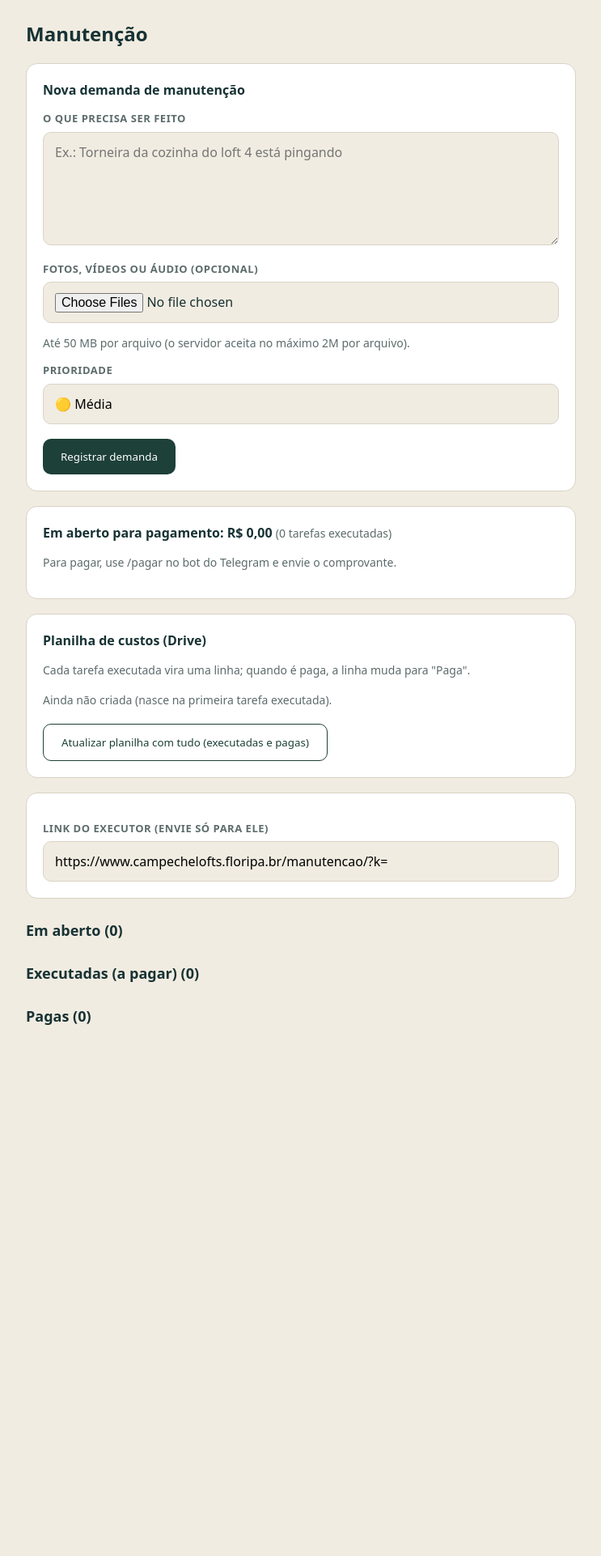
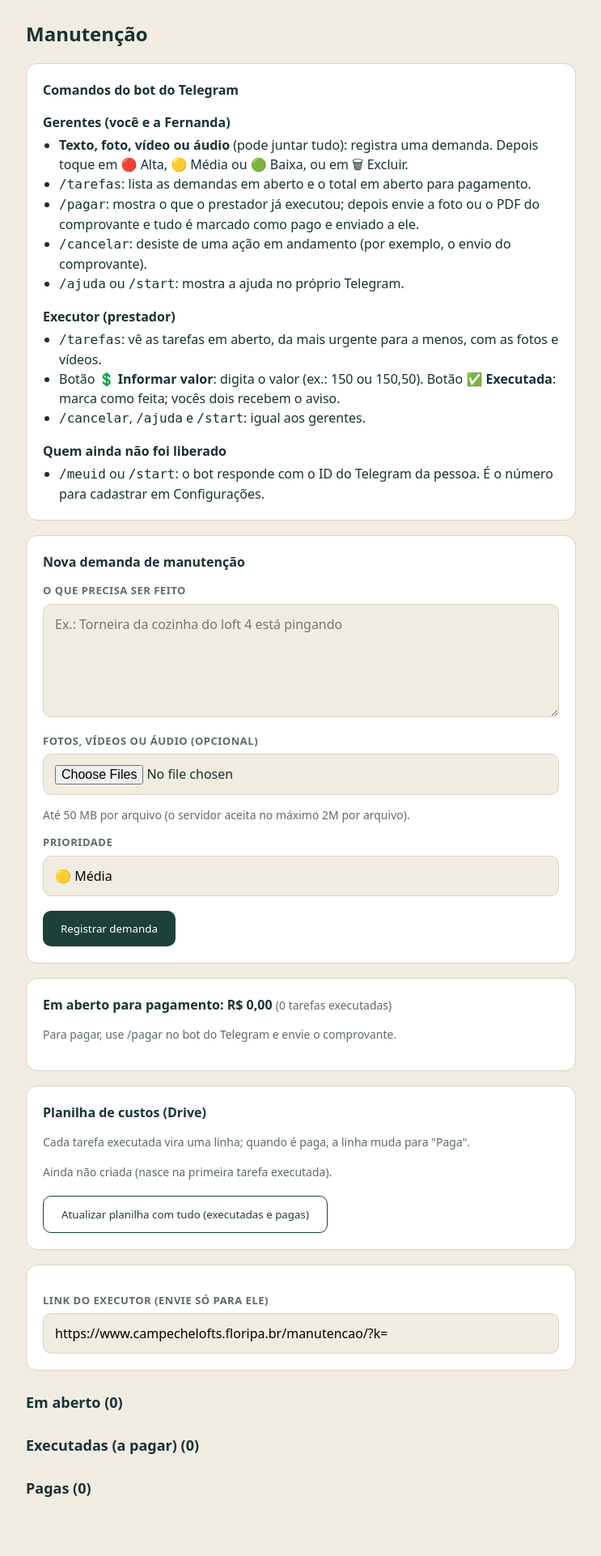
Before and after one commit to techaet/pousada-campeche-lofts, a PHP site: page /admin/manutencao.php in a window 1280 px wide. Shown: the part 52-1974 px from the top of the page at 81% size, without its empty margins (268-1011 px from the left). Before the commit the page ends 1318 px from the top, so only its background shows below. Run offline with PHP 8.4, Linux system fonts and the light colour scheme; the visitor is signed in with stand-in values (Sample User, id 1).

Commit message:
admin/manutencao: lista dos comandos do bot do Telegram (gerentes, executor e não liberados)
Co-Authored-By: Claude Sonnet 5.5 <noreply@anthropic.com>

```diff
--- a/admin/manutencao.php
+++ b/admin/manutencao.php
@@ -32,6 +32,25 @@ if ($falha) echo '<div class="erro">' . h($falha) . '</div>';
 [$q, $soma] = total_em_aberto();
 $link = 'https://www.campechelofts.floripa.br/manutencao/?k=' . cfg('executor_token');
 ?>
+<div class="card"><strong>Comandos do bot do Telegram</strong>
+  <?php if ($bot = cfg('telegram_bot_username')): ?><p class="dica"><a href="https://t.me/<?= h($bot) ?>" target="_blank" rel="noopener">Abrir o bot (@<?= h($bot) ?>)</a></p><?php endif; ?>
+  <p style="margin-bottom:4px"><strong>Gerentes (você e a Fernanda)</strong></p>
+  <ul style="margin:0 0 12px;padding-left:20px">
+    <li><b>Texto, foto, vídeo ou áudio</b> (pode juntar tudo): registra uma demanda. Depois toque em 🔴 Alta, 🟡 Média ou 🟢 Baixa, ou em 🗑 Excluir.</li>
+    <li><code>/tarefas</code>: lista as demandas em aberto e o total em aberto para pagamento.</li>
+    <li><code>/pagar</code>: mostra o que o prestador já executou; depois envie a foto ou o PDF do comprovante e tudo é marcado como pago e enviado a ele.</li>
+    <li><code>/cancelar</code>: desiste de uma ação em andamento (por exemplo, o envio do comprovante).</li>
+    <li><code>/ajuda</code> ou <code>/start</code>: mostra a ajuda no próprio Telegram.</li>
+  </ul>
+  <p style="margin-bottom:4px"><strong>Executor (prestador)</strong></p>
+  <ul style="margin:0 0 12px;padding-left:20px">
+    <li><code>/tarefas</code>: vê as tarefas em aberto, da mais urgente para a menos, com as fotos e vídeos.</li>
+    <li>Botão <b>💲 Informar valor</b>: digita o valor (ex.: 150 ou 150,50). Botão <b>✅ Executada</b>: marca como feita; vocês dois recebem o aviso.</li>
+    <li><code>/cancelar</code>, <code>/ajuda</code> e <code>/start</code>: igual aos gerentes.</li>
+  </ul>
+  <p style="margin-bottom:4px"><strong>Quem ainda não foi liberado</strong></p>
+  <ul style="margin:0;padding-left:20px"><li><code>/meuid</code> ou <code>/start</code>: o bot responde com o ID do Telegram da pessoa. É o número para cadastrar em Configurações.</li></ul>
+</div>
 <form method="post" enctype="multipart/form-data" class="card">
   <?= csrf_campo() ?><input type="hidden" name="acao" value="nova">
   <strong>Nova demanda de manutenção</strong>
```
